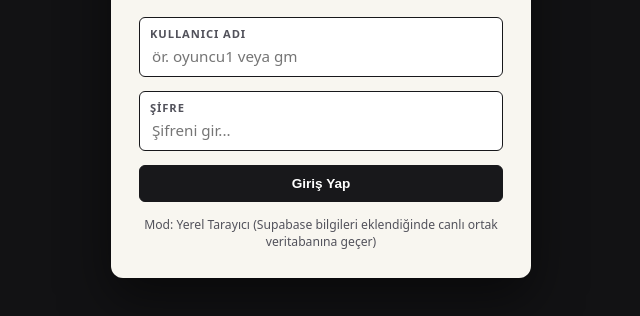
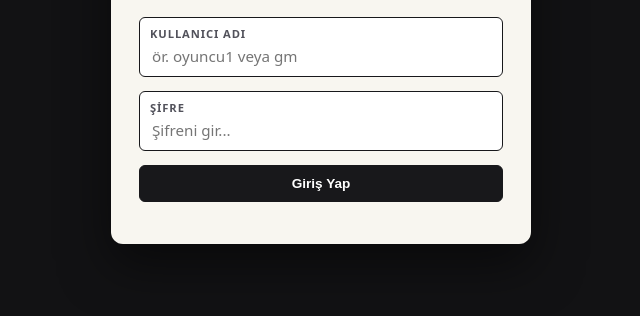
Before and after one commit to dirimp/dirim-portali, a plain HTML site: page index.html in a window 1280 px wide. Shown: the part 188-504 px from the top of the page, without its empty margins (319-959 px from the left). Drawn offline with nearby package versions, Linux system fonts and the light colour scheme.

Commit message:
Update index.html

```diff
--- a/index.html
+++ b/index.html
@@ -621,10 +621,10 @@
 
   <script>
     (function () {
-      // 1) SUPABASE AYARLARI (Ortak canlı veritabanı ve anlık senkronizasyon için doldur)
-      const SUPABASE_CONFIG = {
-        url: "", // örn: "https://xxxxx.supabase.co"
-        anonKey: "", // örn: "eyJhbGciOi..."
+      // 1)  AYARLARI (Ortak canlı veritabanı ve anlık senkronizasyon için doldur)
+      const _CONFIG = {
+        url: "https://slrarvrqszfrousxpghd.supabase.co/rest/v1/", // örn: "https://xxxxx..co"
+        anonKey: "sb_publishable_R7rpMuONmMt9cTX1u1VG5g_WuSy8RQL", // örn: "eyJhbGciOi..."
         table: "dirim_characters"
       };
 
```
